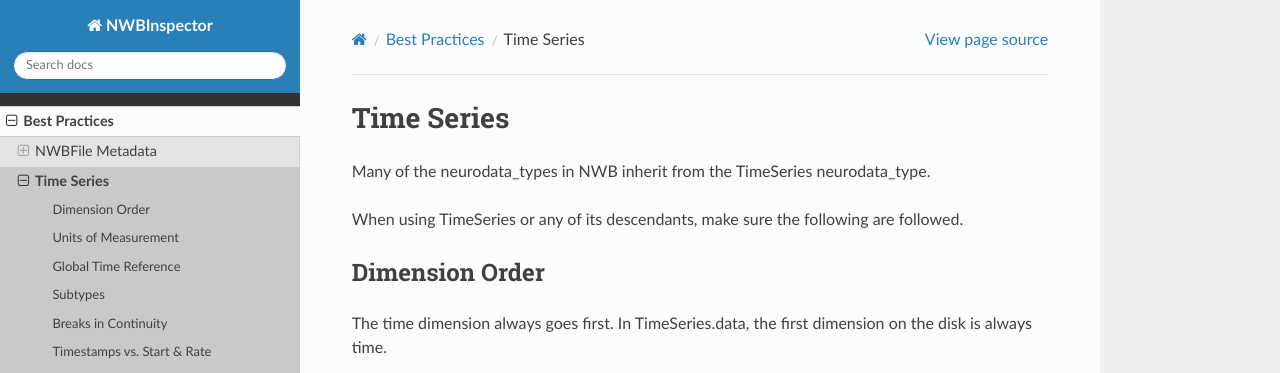
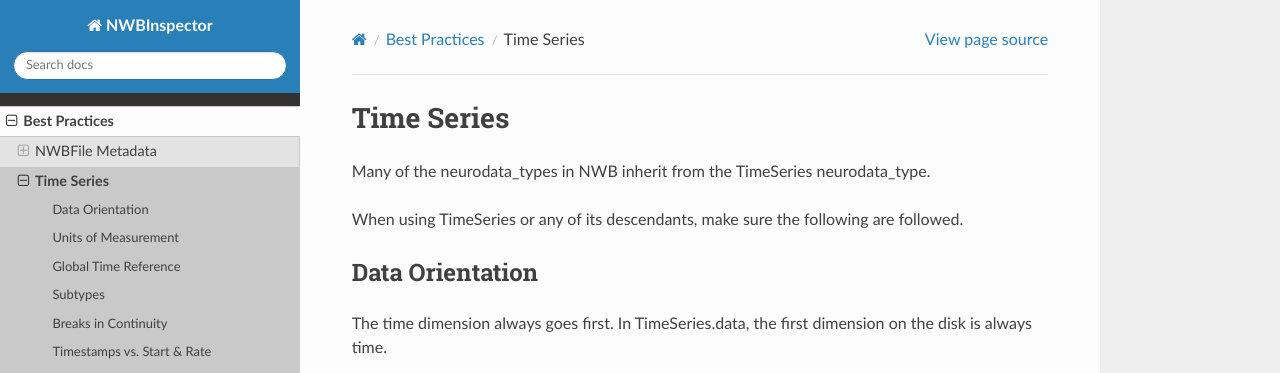
Before and after one commit to NeurodataWithoutBorders/nwbinspector, a Sphinx documentation site: the page built from docs/best_practices/time_series.rst, in a window 1280 px wide and 900 px high. Shown: the top 373 px of the window. Built offline with Sphinx 7.4.7 and the Read the Docs theme 2.0.0, drawn with Linux system fonts in a browser that asks for light colours; pages that are not in the unit, such as notebooks, are missing from menus.

Commit message:
simplified

```diff
--- a/docs/best_practices/time_series.rst
+++ b/docs/best_practices/time_series.rst
@@ -7,8 +7,9 @@ When using TimeSeries or any of its descendants, make sure the following are fol
 
 
 .. _best_practice_data_orientation:
-Dimension Order
-~~~~~~~~~~~~~~~
+
+Data Orientation
+~~~~~~~~~~~~~~~~
 
 The time dimension always goes first. In TimeSeries.data, the first dimension on the disk is always time.
 
@@ -20,6 +21,7 @@ Check function: :py:meth:`check_data_orientation <nwbinspector.checks.time_serie
 
 
 .. _best_practice_unit_of_measurement
+
 Units of Measurement
 ~~~~~~~~~~~~~~~~~~~~
 
@@ -30,6 +32,7 @@ measurement of that data. We advise using SI units.
 
 
 .. _best_practice_time_series_global_time_reference
+
 Global Time Reference
 ~~~~~~~~~~~~~~~~~~~~~
 
@@ -37,6 +40,7 @@ Global Time Reference
 
 
 .. _best_practice_time_series_subtypes
+
 Subtypes
 ~~~~~~~~
 
@@ -45,6 +49,7 @@ activity, and only those electrodes should be in the electrodes table.
 
 
 .. _best_practice_time_series_break_in_continuity
+
 Breaks in Continuity
 ~~~~~~~~~~~~~~~~~~~~
 TimeSeries data should be stored as one continuous stream.
@@ -61,6 +66,7 @@ One could use timestamps for this, even if there is a constant sampling rate wit
 
 
 .. _best_practice_regular_timestamps:
+
 Timestamps vs. Start & Rate
 ~~~~~~~~~~~~~~~~~~~~~~~~~~~
 
--- a/docs/conf.py
+++ b/docs/conf.py
@@ -65,8 +65,7 @@ add_module_names = False
 
 def add_refs_to_docstrings(app, what, name, obj, options, lines):
     if what == "function" and obj.__name__.startswith("check_"):
-        obj_name = obj.__name__.split("check_")[1]
-        lines.append(f"Best Practice: :ref:`{obj_name.replace('_', ' ').title()} <best_practice_{obj_name}>`")
+        lines.append(f"Best Practice: :ref:`best_practice_{obj.__name__.split('check_')[1]}`")
 
 
 def setup(app):
```
